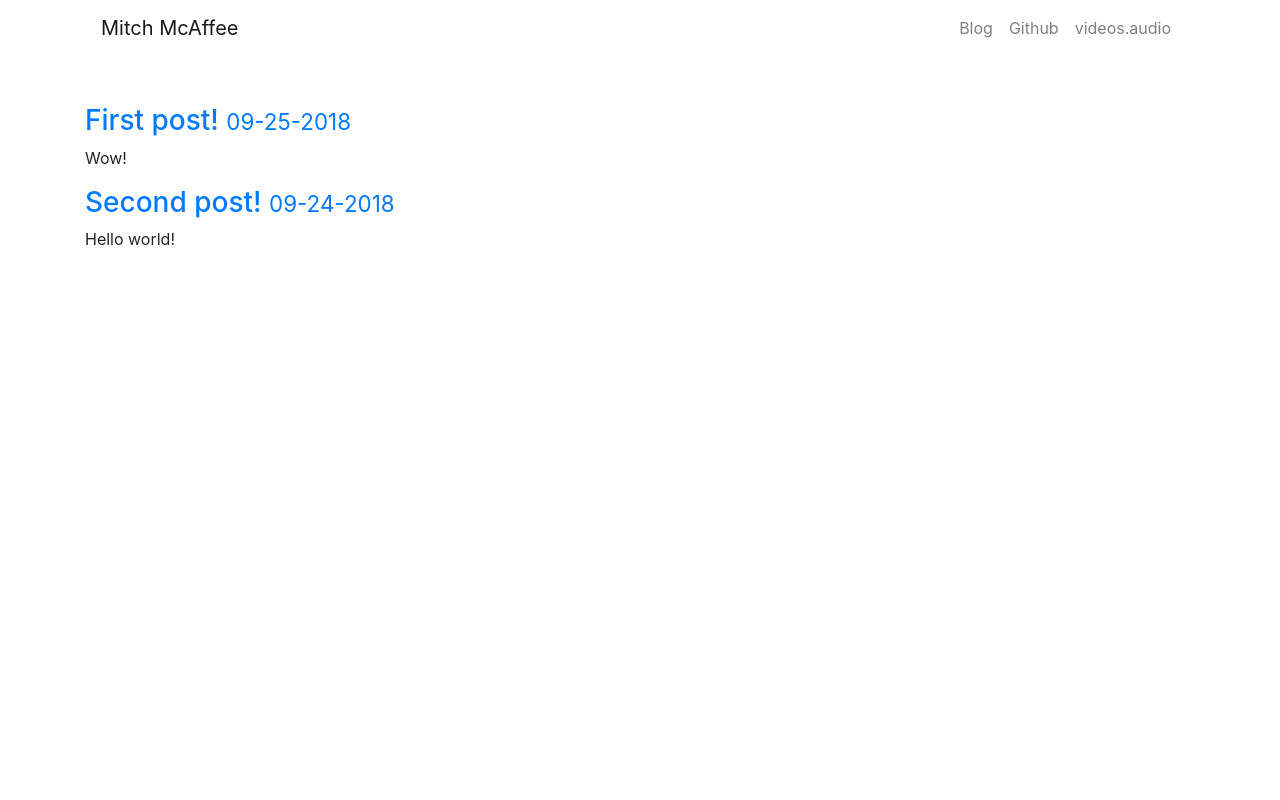
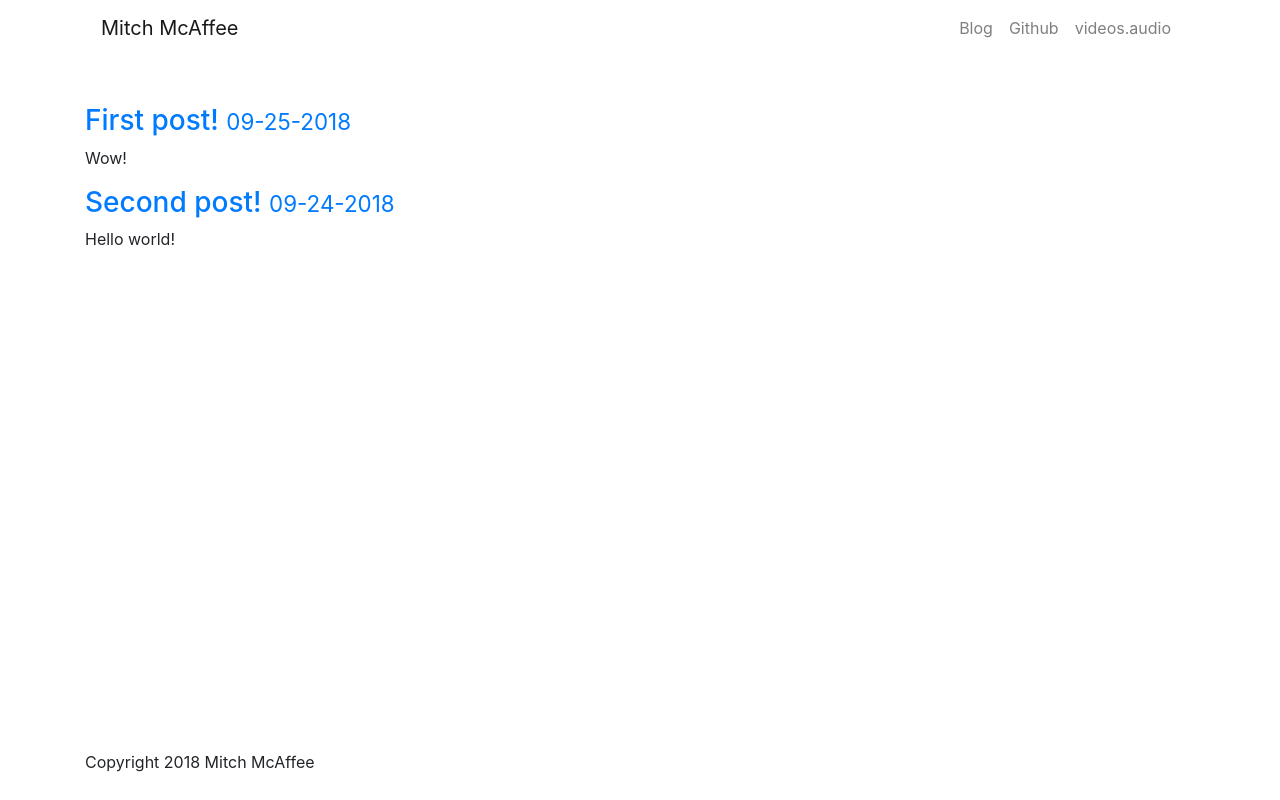
Before and after one commit to themcaffee/vue-blog, a Vue app: page / in a window 1280 px wide. Built offline with nearby package versions, Linux system fonts and the light colour scheme.

Commit message:
Add footer with copyright

```diff
--- a/src/App.vue
+++ b/src/App.vue
@@ -16,8 +16,33 @@
     <br>
     <br>
     <router-view></router-view>
+    <footer>
+      <p class="text-center">Copyright 2018 Mitch McAffee</p>
+    </footer>
   </div>
 </template>
+
+<style>
+html{ height:100%; }
+body{ min-height:100%; padding:0; margin:0; position:relative; }
+
+/* Trick: */
+body {
+  position: relative;
+}
+
+body::after {
+  content: '';
+  display: block;
+  height: 50px; /* Set same as footer's height */
+}
+
+footer {
+  position: absolute;
+  bottom: 0;
+  height: 50px;
+}
+</style>
 
 <script>
 export default {
```
